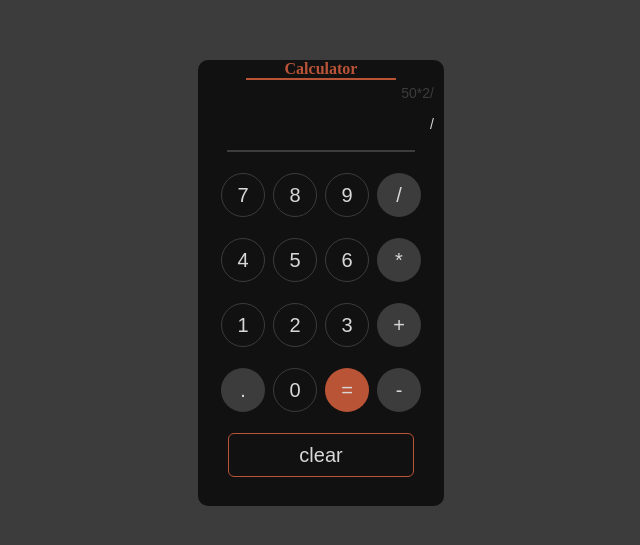
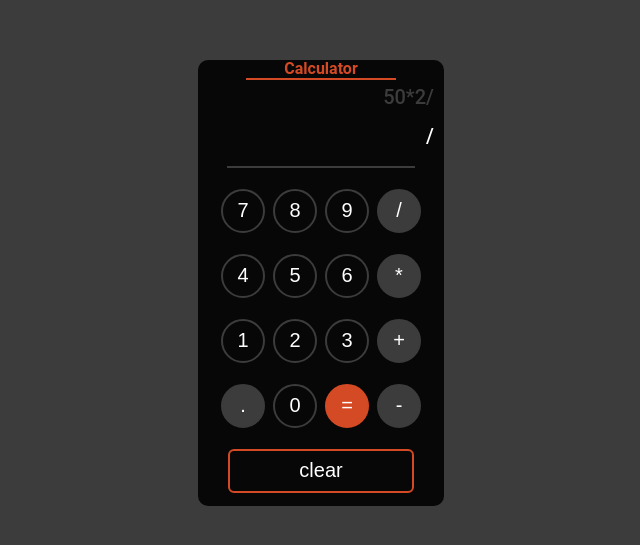
Before and after one commit to MartynLazarewicz/css-calculator, a plain HTML site: page index.html in a window 1280 px wide. Shown: the part 117-662 px from the top of the page, without its empty margins (319-959 px from the left). Drawn offline with Linux system fonts and the light colour scheme.

Commit message:
Changed to css from scss fixed up index.html

```diff
--- /dev/null
+++ b/css/main.css
@@ -0,0 +1,161 @@
+:root {
+  --color-primary: #fff;
+  --color-orange: #d44a24;
+  --color-gray: #3c3c3c;
+  --color-black: #070707;
+
+  --font-primary: 'Roboto', sans-serif;
+
+  --main-trans: cubic-bezier(0.4, 0, 0.2, 1);
+}
+
+html {
+  font-size: 100%;
+}
+
+*,
+*::before,
+*::after {
+  box-sizing: border-box;
+  margin: 0;
+  padding: 0;
+}
+
+body {
+  color: var(--color-primary);
+  background-color: var(--color-gray);
+  font-size: 16px;
+  font-weight: 400;
+  font-family: var(--font-primary);
+}
+
+.wrapper {
+  width: 100vw;
+  height: 100vh;
+  display: flex;
+  align-items: center;
+  justify-content: center;
+}
+
+.calculator {
+  background-color: var(--color-black);
+  width: 246px;
+  height: 446px;
+  border-radius: 10px;
+  display: flex;
+  align-items: end;
+  justify-content: center;
+  flex-direction: column;
+}
+
+.heading {
+  width: 100%;
+  margin-top: 5px;
+  margin-bottom: 5px;
+}
+
+.title {
+  color: var(--color-orange);
+  font-size: 16px;
+  font-weight: 700;
+  display: flex;
+  flex-direction: column;
+  align-items: center;
+  justify-content: center;
+}
+
+.title::after {
+  content: '';
+  width: 150px;
+  height: 2px;
+  background-color: var(--color-orange);
+}
+
+.display {
+  width: 100%;
+  display: flex;
+  align-items: center;
+  justify-content: center;
+  flex-direction: column;
+  gap: 15px;
+  padding: 0 10px;
+}
+
+.displayText {
+  width: 100%;
+  border: none;
+  outline: none;
+  background-color: var(--color-black);
+  color: var(--color-primary);
+  text-align: right;
+  font-family: var(--font-primary);
+  font-weight: 500;
+  font-size: 20px;
+}
+
+.gray {
+  color: var(--color-gray);
+}
+
+.numpad {
+  width: 100%;
+  display: flex;
+  align-items: top;
+  justify-content: center;
+  flex-wrap: wrap;
+  gap: 21px 8px;
+  margin-top: 18px;
+  padding: 0 20px 20px 20px;
+}
+
+.numpad::before {
+  content: '';
+  background-color: var(--color-gray);
+  width: 188px;
+  height: 2px;
+}
+
+.button {
+  color: var(--font-primary);
+  background-color: var(--color-black);
+  font-size: 20px;
+  width: 44px;
+  height: 44px;
+  border-radius: 50%;
+  border: 2px solid var(--color-gray);
+  transition: border 250ms var(--main-trans), background-color 250ms var(--main-trans);
+  cursor: pointer;
+  outline: none;
+}
+
+.button:hover,
+.button:focus {
+  border: 2px solid var(--color-orange);
+}
+
+.operator {
+  background-color: var(--color-gray);
+}
+
+.sum {
+  background-color: var(--color-orange);
+  border: 2px solid var(--color-orange);
+}
+
+.sum:hover,
+.sum:focus {
+  background-color: var(--color-black);
+  border: 2px solid var(--color-orange);
+}
+
+.clear {
+  width: 186px;
+  height: 44px;
+  border-radius: 6px;
+  border: 2px solid var(--color-orange);
+}
+
+.clear:hover,
+.clear:focus {
+  background-color: var(--color-orange);
+}
--- a/index.html
+++ b/index.html
@@ -1,134 +1,40 @@
 <!DOCTYPE html>
-<html lang="en">
+<html lang="pl">
   <head>
     <meta charset="UTF-8" />
     <meta http-equiv="X-UA-Compatible" content="IE=edge" />
     <meta name="viewport" content="width=device-width, initial-scale=1.0" />
-    <title>CSS - Calculator</title>
-    <link rel="stylesheet" href="dist/main.css" />
+    <title>html-css-calculator</title>
+    <link rel="stylesheet" href="css/main.css" />
   </head>
   <body>
-    <div class="container">
+    <div class="wrapper">
       <div class="calculator">
-        <h1 class="calculator__heading">Calculator</h1>
-        <div class="calculator__input">
-          <input
-            class="calculator__input--calculating"
-            type="text"
-            name="calculating"
-            value="50*2/"
-          />
-          <input
-            class="calculator__input--calculated"
-            type="text"
-            name="calculated"
-            value="/"
-          />
+        <div class="heading">
+          <h1 class="title">Calculator</h1>
         </div>
-        <div class="calculator__buttons">
-          <input
-            class="calculator__buttons--numbers"
-            type="button"
-            name="seven"
-            value="7"
-          />
-          <input
-            class="calculator__buttons--numbers"
-            type="button"
-            name="eight"
-            value="8"
-          />
-          <input
-            class="calculator__buttons--numbers"
-            type="button"
-            name="nine"
-            value="9"
-          />
-          <input
-            class="calculator__buttons--operator"
-            type="button"
-            name="operator"
-            value=" / "
-            onclick="calc.input.value += '/'"
-          />
-          <input
-            class="calculator__buttons--numbers"
-            type="button"
-            name="four"
-            value="4"
-          />
-          <input
-            class="calculator__buttons--numbers"
-            type="button"
-            name="five"
-            value="5"
-          />
-          <input
-            class="calculator__buttons--numbers"
-            type="button"
-            name="six"
-            value="6"
-          />
-          <input
-            class="calculator__buttons--operator"
-            type="button"
-            name="operator"
-            value=" * "
-          />
-          <input
-            class="calculator__buttons--numbers"
-            type="button"
-            name="one"
-            value="1"
-          />
-          <input
-            class="calculator__buttons--numbers"
-            type="button"
-            name="two"
-            value="2"
-          />
-          <input
-            class="calculator__buttons--numbers"
-            type="button"
-            name="three"
-            value="3"
-          />
-          <input
-            class="calculator__buttons--operator"
-            type="button"
-            name="operator"
-            value=" + "
-          />
-          <input
-            class="calculator__buttons--operator"
-            type="button"
-            name="operator"
-            value=" . "
-          />
-          <input
-            class="calculator__buttons--numbers"
-            type="button"
-            name="zero"
-            value="0"
-          />
-          <input
-            class="calculator__buttons--sum"
-            type="button"
-            name="sum"
-            value=" = "
-          />
-          <input
-            class="calculator__buttons--operator"
-            type="button"
-            name="minus"
-            value=" - "
-          />
-          <input
-            class="calculator__buttons--clear"
-            type="button"
-            name="clear"
-            value="clear"
-          />
+        <div class="display">
+          <input class="displayText gray" type="text" name="summary" id="summary" value="50*2/" />
+          <input class="displayText" type="text" name="sum" id="sum" value="/" />
+        </div>
+        <div class="numpad">
+          <input class="button" type="button" name="seven" value="7" />
+          <input class="button" type="button" name="eight" value="8" />
+          <input class="button" type="button" name="nine" value="9" />
+          <input class="button operator" type="button" name="operator" value=" / " />
+          <input class="button" type="button" name="four" value="4" />
+          <input class="button" type="button" name="five" value="5" />
+          <input class="button" type="button" name="six" value="6" />
+          <input class="button operator" type="button" name="operator" value=" * " />
+          <input class="button" type="button" name="one" value="1" />
+          <input class="button" type="button" name="two" value="2" />
+          <input class="button" type="button" name="three" value="3" />
+          <input class="button operator" type="button" name="operator" value=" + " />
+          <input class="button operator" type="button" name="operator" value=" . " />
+          <input class="button" type="button" name="zero" value="0" />
+          <input class="button sum" type="button" name="sum" value=" = " />
+          <input class="button operator" type="button" name="operator" value=" - " />
+          <input class="button clear" type="button" name="clear" value="clear" />
         </div>
       </div>
     </div>
--- a/scss/_variables.scss
+++ /dev/null
@@ -1,3 +0,0 @@
-$color-accent: #da5a36;
-$color-lightGray: #3c3c3c;
-$color-white: #fff;
--- a/scss/main.scss
+++ /dev/null
@@ -1,159 +0,0 @@
-@import "variables";
-
-*,
-*::before,
-*::after {
-  margin: 0;
-  padding: 0;
-  box-sizing: border-box;
-}
-
-.container {
-  height: 100vh;
-  width: 100vw;
-  background-color: $color-lightGray;
-  display: flex;
-  align-items: center;
-  justify-content: center;
-}
-
-.calculator {
-  width: 246px;
-  height: 446px;
-  background-color: #070707;
-  opacity: 0.8;
-  border-radius: 10px;
-
-  &__heading {
-    text-align: center;
-    margin: auto;
-    color: $color-accent;
-    font-size: 16px;
-    margin-bottom: 5px;
-
-    &::after {
-      content: "";
-      display: flex;
-      margin: auto;
-      height: 2px;
-      width: 150px;
-      background-color: $color-accent;
-    }
-  }
-
-  &__input {
-    display: flex;
-    flex-direction: column;
-    gap: 15px;
-    padding: 0 10px;
-
-    &--calculating {
-      color: $color-lightGray;
-      font-size: 14px;
-      border: none;
-      background-color: transparent;
-      text-align: right;
-      outline: none;
-    }
-
-    &--calculated {
-      color: $color-white;
-      font-size: 14px;
-      border: none;
-      background-color: transparent;
-      text-align: right;
-      outline: none;
-    }
-  }
-
-  &__buttons {
-    display: flex;
-    align-items: center;
-    justify-content: center;
-    flex-direction: row;
-    flex-wrap: wrap;
-    padding: 0 20px 20px 20px;
-    gap: 21px 8px;
-
-    &::before {
-      content: "";
-      border-top: 2px solid $color-lightGray;
-      width: 188px;
-      margin-top: 18px;
-    }
-
-    &--numbers {
-      font-size: 20px;
-      display: inline-block;
-      width: 44px;
-      height: 44px;
-      border-radius: 50%;
-      border: 1px solid $color-lightGray;
-      background-color: transparent;
-      color: $color-white;
-      transition: background-color 250ms ease-in-out;
-
-      &:hover,
-      &:focus {
-        background-color: $color-lightGray;
-      }
-    }
-
-    &--operator {
-      font-size: 20px;
-      display: inline-block;
-      width: 44px;
-      height: 44px;
-      border-radius: 50%;
-      border: transparent;
-      background-color: $color-lightGray;
-      color: $color-white;
-      transition: background-color 250ms ease-in-out, border 250ms ease-in-out;
-
-      &:hover,
-      &:focus {
-        background-color: $color-accent;
-        border: 1px solid $color-accent;
-      }
-    }
-
-    &--sum {
-      font-size: 20px;
-      display: inline-block;
-      width: 44px;
-      height: 44px;
-      border-radius: 50%;
-      border: transparent;
-      background-color: $color-accent;
-      color: $color-white;
-      transition: background-color 250ms ease-in-out, border 250ms ease-in-out;
-
-      &:hover,
-      &:focus {
-        background-color: transparent;
-        border: 1px solid $color-lightGray;
-      }
-    }
-
-    &--clear {
-      font-size: 20px;
-      display: inline-block;
-      width: 186px;
-      height: 44px;
-      border-radius: 6px;
-      border: 1px solid $color-accent;
-      background-color: transparent;
-      color: $color-white;
-      transition: background-color 250ms ease-in-out;
-
-      &:hover,
-      &:focus {
-        background-color: $color-accent;
-      }
-    }
-
-    input {
-      cursor: pointer;
-    }
-  }
-}
```
Also changed, not shown: .prettierrc.json (added), dist/main.css (deleted), 1 other file.
